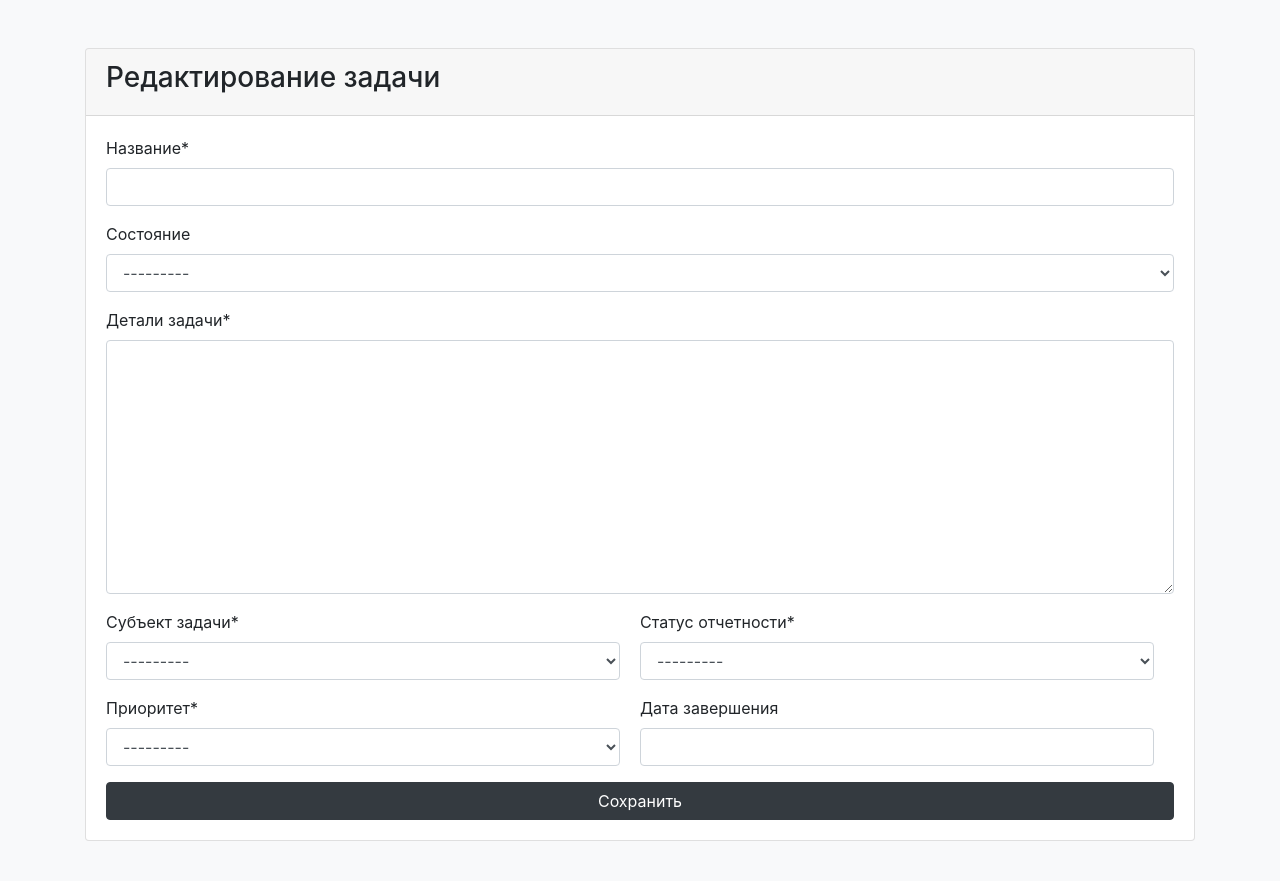
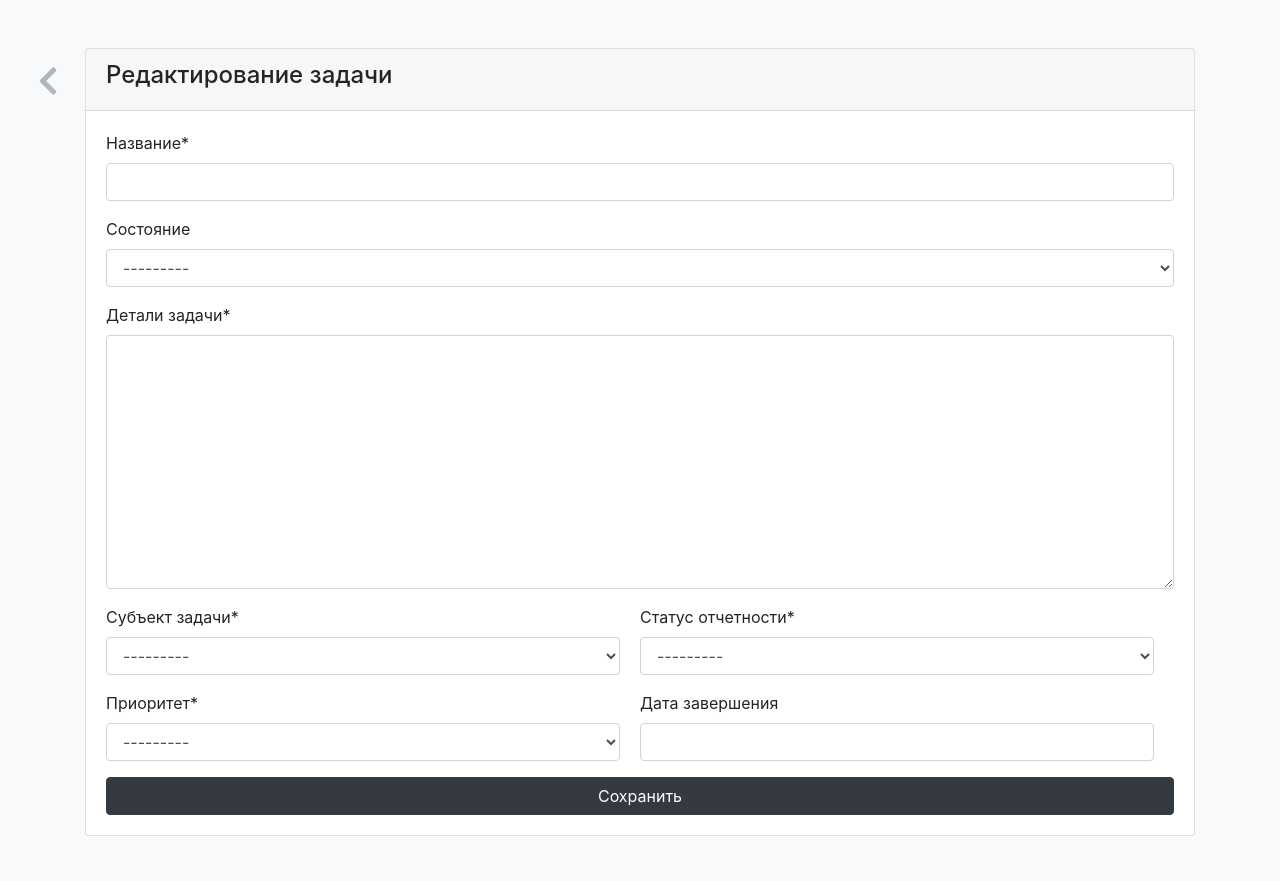
Before and after one commit to azinit/wlhub, a Django app: template wlhub/templates/task/edit.html in a window 1280 px wide. Shown: the part 72-953 px from the top of the page. Run offline with Django 3.2, Linux system fonts and the light colour scheme; the template is opened without the code that fills it: values that come from a table or form of the project are taken from there, others are empty; some libraries are stand-ins or nearby versions.

Commit message:
minor fix

```diff
--- a/wlhub/comments/forms.py
+++ b/wlhub/comments/forms.py
@@ -9,3 +9,6 @@ class CommentForm(forms.ModelForm):
         fields = (
             "content",
         )
+        widgets = {
+            'content': forms.Textarea(attrs={'rows': 5, 'cols': 15}),
+        }
--- a/wlhub/templates/task/create.html
+++ b/wlhub/templates/task/create.html
@@ -15,7 +15,7 @@
         <div class="container d-flex flex-column h-100">
             <div class="card my-5 flex-grow-1">
                 <div class="card-header">
-                    <h3>Создание задачи</h3>
+                    <h4>Создание задачи</h4>
                 </div>
                 <div class="card-body">
                     {% for error in errors %}
--- a/wlhub/templates/task/edit.html
+++ b/wlhub/templates/task/edit.html
@@ -4,6 +4,22 @@
 
 {% block styles %}
     <link rel="stylesheet" href="{% static "/tasks/index.css" %}">
+    <style>
+        .task-details__return-btn {
+            position: absolute;
+            top: 16px;
+            left: -48px;
+        }
+
+        .task-details__return-btn i {
+            opacity: 0.5;
+            color: var(--secondary);
+        }
+
+        .task-details__return-btn i:hover {
+            opacity: 1.0;
+        }
+    </style>
 {% endblock %}
 
 {% block title %}
@@ -14,8 +30,11 @@
     <section class="task-details task-details--edit h-100" style="{{ task.state.style_transparent }}">
         <div class="container d-flex flex-column h-100">
             <div class="card my-5 flex-grow-1">
-                <div class="card-header">
-                    <h3>Редактирование задачи</h3>
+                <a href="{% url "tasks-details" pk=task.pk %}" class="task-details__return-btn">
+                    <i class="fa fa-chevron-left fa-2x mr-3"></i>
+                </a>
+                <div class="card-header d-flex align-items-center">
+                    <h4>Редактирование задачи</h4>
                 </div>
                 <div class="card-body">
                     {% for error in errors %}
```
Also changed, not shown: wlhub/templates/task/index.html (+9 -10 lines).
